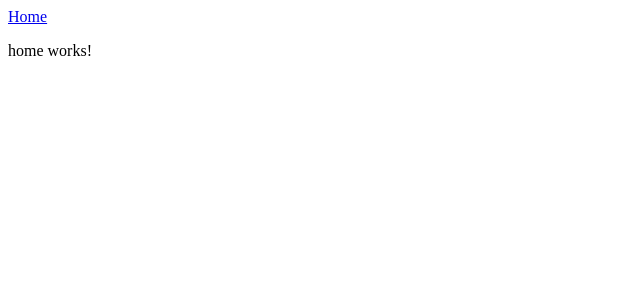
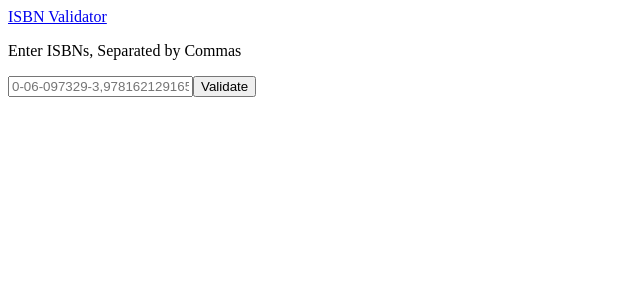
Before and after one commit to ajcnyc/IsbnFinder, an Angular app in the folder isbnfinder/src/main/resources/frontend/angular-isbn-finder/: page / in a window 1280 px wide. Shown: the top 300 px of the page, without its empty margins (0-640 px from the left). Built offline with nearby package versions, Linux system fonts and the light colour scheme.

Commit message:
Added basic home component HTML

```diff
--- a/isbnfinder/src/main/resources/frontend/angular-isbn-finder/src/app/app.component.html
+++ b/isbnfinder/src/main/resources/frontend/angular-isbn-finder/src/app/app.component.html
@@ -1,4 +1,4 @@
 <nav>
-    <a routerLink="/" routerLinkActive="active">Home</a>
+    <a routerLink="/" routerLinkActive="active">{{title}}</a>
 </nav>
 <router-outlet></router-outlet>
--- a/isbnfinder/src/main/resources/frontend/angular-isbn-finder/src/app/app.component.ts
+++ b/isbnfinder/src/main/resources/frontend/angular-isbn-finder/src/app/app.component.ts
@@ -6,5 +6,5 @@ import { Component } from '@angular/core';
   styleUrls: ['./app.component.css']
 })
 export class AppComponent {
-  title = 'angular-isbn-finder';
+  public title:string = 'ISBN Validator';
 }
--- a/isbnfinder/src/main/resources/frontend/angular-isbn-finder/src/app/home/home.component.html
+++ b/isbnfinder/src/main/resources/frontend/angular-isbn-finder/src/app/home/home.component.html
@@ -1 +1,3 @@
-<p>home works!</p>
+<p>Enter ISBNs, Separated by Commas</p>
+<input type="text" placeholder="0-06-097329-3,9781621291657">
+<input type="button" value="Validate">
--- a/isbnfinder/src/main/resources/frontend/angular-isbn-finder/src/app/home/home.component.ts
+++ b/isbnfinder/src/main/resources/frontend/angular-isbn-finder/src/app/home/home.component.ts
@@ -1,4 +1,5 @@
 import { Component } from '@angular/core';
+import { AppComponent } from '../app.component';
 
 @Component({
   selector: 'app-home',
--- a/isbnfinder/src/main/resources/frontend/angular-isbn-finder/src/index.html
+++ b/isbnfinder/src/main/resources/frontend/angular-isbn-finder/src/index.html
@@ -2,7 +2,7 @@
 <html lang="en">
 <head>
   <meta charset="utf-8">
-  <title>AngularIsbnFinder</title>
+  <title>ISBN Validator</title>
   <base href="/">
   <meta name="viewport" content="width=device-width, initial-scale=1">
   <link rel="icon" type="image/x-icon" href="favicon.ico">
```
